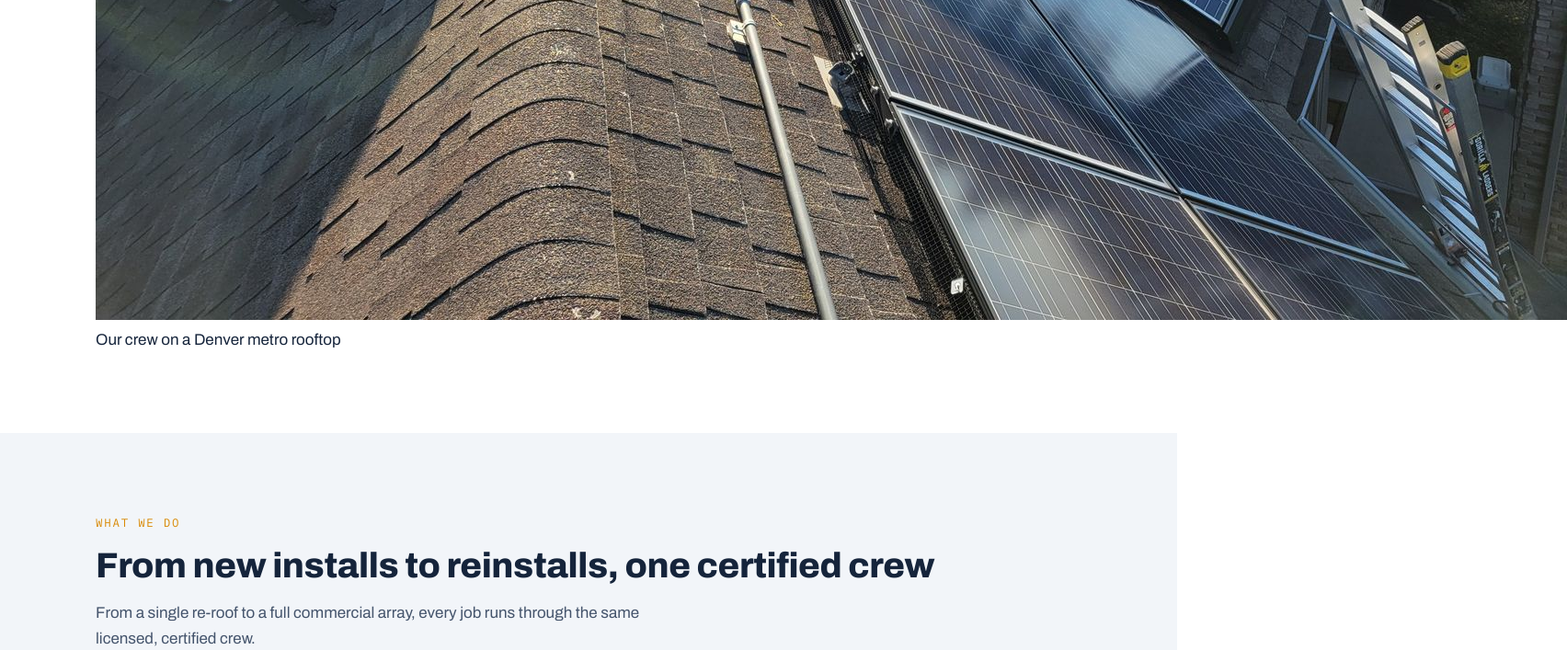
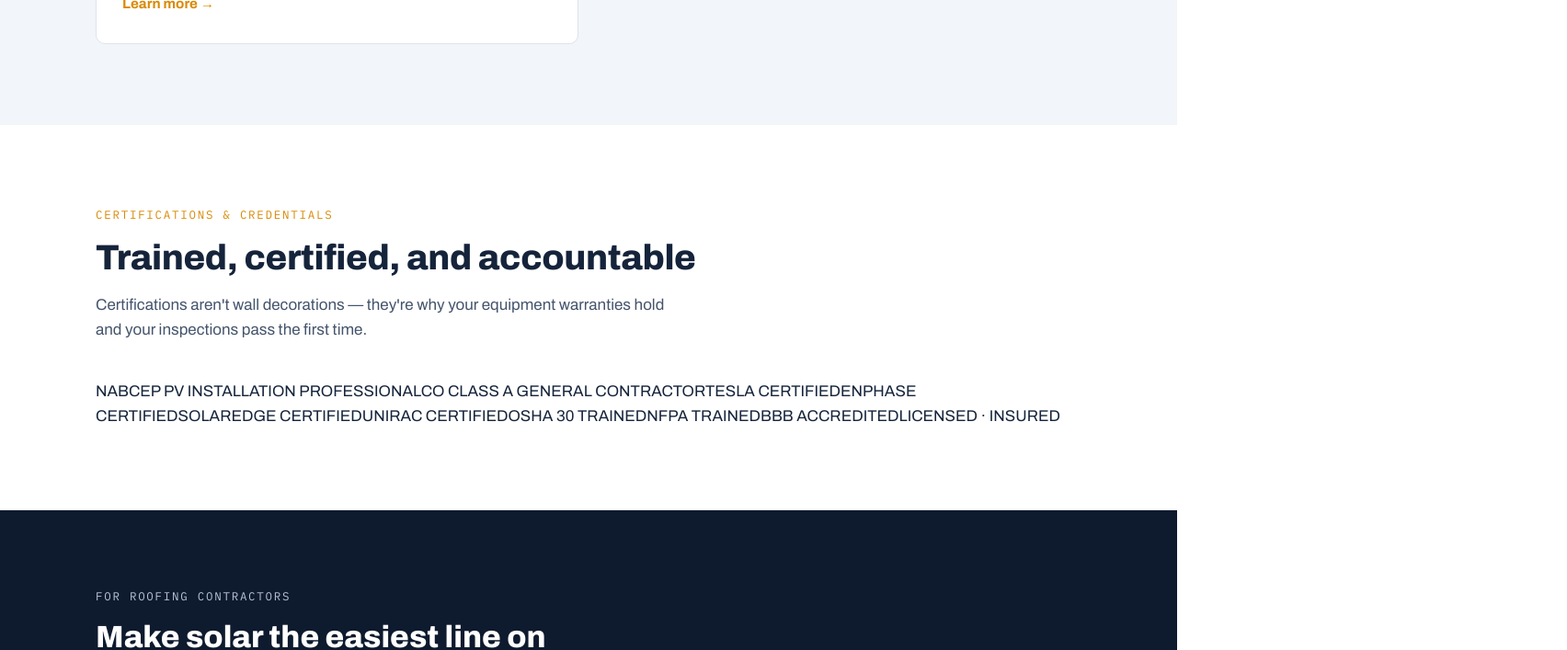
Before and after one commit to sharingsunsolar/sharing-sun-website, a Next.js app: page / in a window 1280 px wide. Shown: the part 1720-2427 px from the top of the page at 92% size, 1704 px wide, since content can reach past the window. Built offline with nearby package versions, Linux system fonts and the light colour scheme.

Commit message:
Remove crew photo section and add credentials section

```diff
--- a/app/page.js
+++ b/app/page.js
@@ -73,19 +73,6 @@ export default function Home() {
         </div>
       </div>
 
-      {/* ============ CREW PHOTO ============ */}
-      <section className="section">
-        <div className="container">
-          <figure className="site-photo" style={{ marginTop: 0 }}>
-            <img
-              src="/crew-completed-install.jpg"
-              alt="Sharing Sun crew member on a rooftop solar job in the Denver metro"
-            />
-            <figcaption>Our crew on a Denver metro rooftop</figcaption>
-          </figure>
-        </div>
-      </section>
-
       {/* ============ SERVICES ============ */}
       <section className="section section-cloud">
         <div className="container">
@@ -140,6 +127,30 @@ export default function Home() {
               </p>
               <span className="card-link">Learn more &rarr;</span>
             </a>
+          </div>
+        </div>
+      </section>
+
+      {/* ============ CREDENTIALS ============ */}
+      <section className="section">
+        <div className="container">
+          <p className="eyebrow">Certifications &amp; credentials</p>
+          <h2>Trained, certified, and accountable</h2>
+          <p className="lede">
+            Certifications aren&apos;t wall decorations — they&apos;re why your
+            equipment warranties hold and your inspections pass the first time.
+          </p>
+          <div className="cred-grid">
+            <span className="cred-chip">NABCEP PV INSTALLATION PROFESSIONAL</span>
+            <span className="cred-chip">CO CLASS A GENERAL CONTRACTOR</span>
+            <span className="cred-chip">TESLA CERTIFIED</span>
+            <span className="cred-chip">ENPHASE CERTIFIED</span>
+            <span className="cred-chip">SOLAREDGE CERTIFIED</span>
+            <span className="cred-chip">UNIRAC CERTIFIED</span>
+            <span className="cred-chip">OSHA 30 TRAINED</span>
+            <span className="cred-chip">NFPA TRAINED</span>
+            <span className="cred-chip">BBB ACCREDITED</span>
+            <span className="cred-chip">LICENSED &middot; INSURED</span>
           </div>
         </div>
       </section>
```
